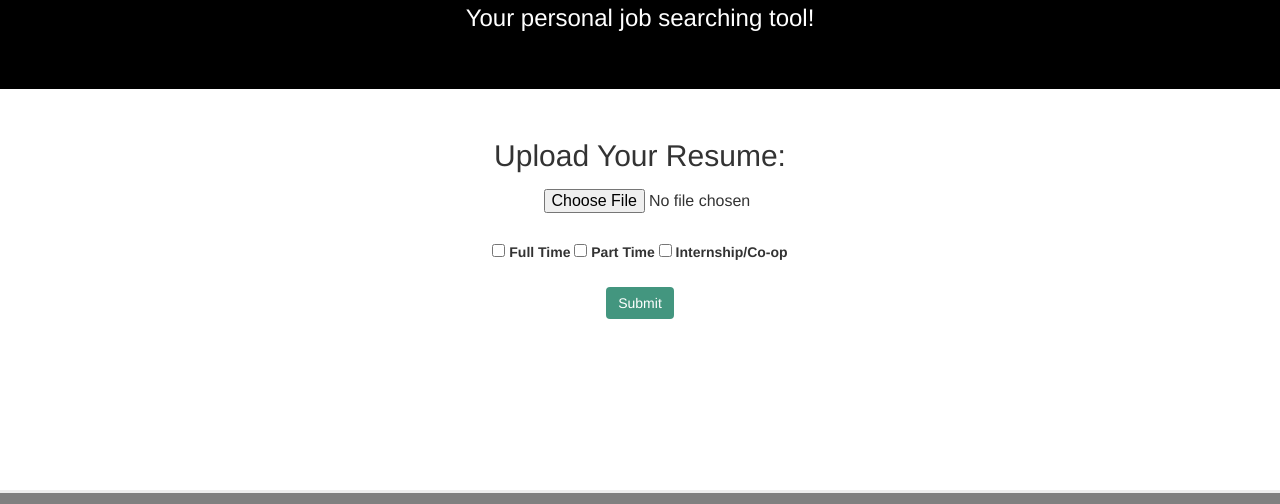
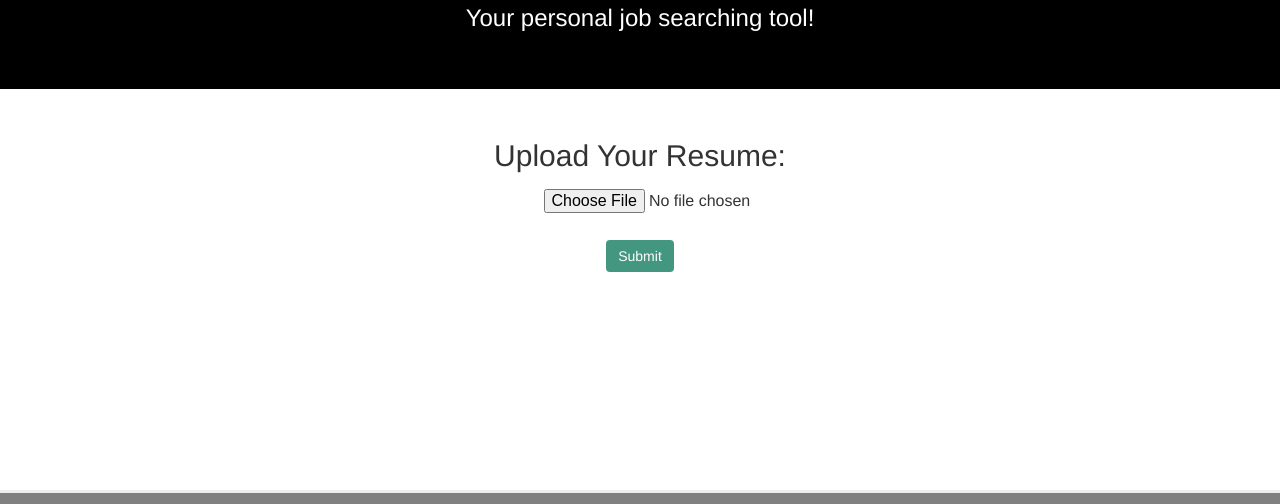
Before and after one commit to SeeYouMonday/SeeYouMonday, a Flask app: page / in a window 1280 px wide. Shown: the part 247-751 px from the top of the page. Run offline with Flask 2, Linux system fonts and the light colour scheme; some libraries are stand-ins or nearby versions; grey boxes are pictures that could not be loaded.

Commit message:
change indexer

```diff
--- a/templates/index.html
+++ b/templates/index.html
@@ -81,22 +81,6 @@
 
           <br><br>
 
-
-      <label class="custom-control custom-checkbox">
-          <input type="checkbox" class="custom-control-input">
-          <span class="custom-control-indicator"></span>
-          <span class="custom-control-description">Full Time     </span>
-      </label>
-      <label class="custom-control custom-checkbox">
-          <input type="checkbox" class="custom-control-input">
-          <span class="custom-control-indicator"></span>
-          <span class="custom-control-description">Part Time    </span>
-      </label>
-      <label class="custom-control custom-checkbox">
-          <input type="checkbox" class="custom-control-input">
-          <span class="custom-control-indicator"></span>
-          <span class="custom-control-description">Internship/Co-op </span>
-      </label><br><br>
       <button type="button-lg" class="btn btn-primary" style="background-color:#43967F ;border:none">Submit</button>
       </dl>
     </form>
```
Also changed, not shown: parse_pdf/indexer.py (+9 -10 lines), 3 other files.
